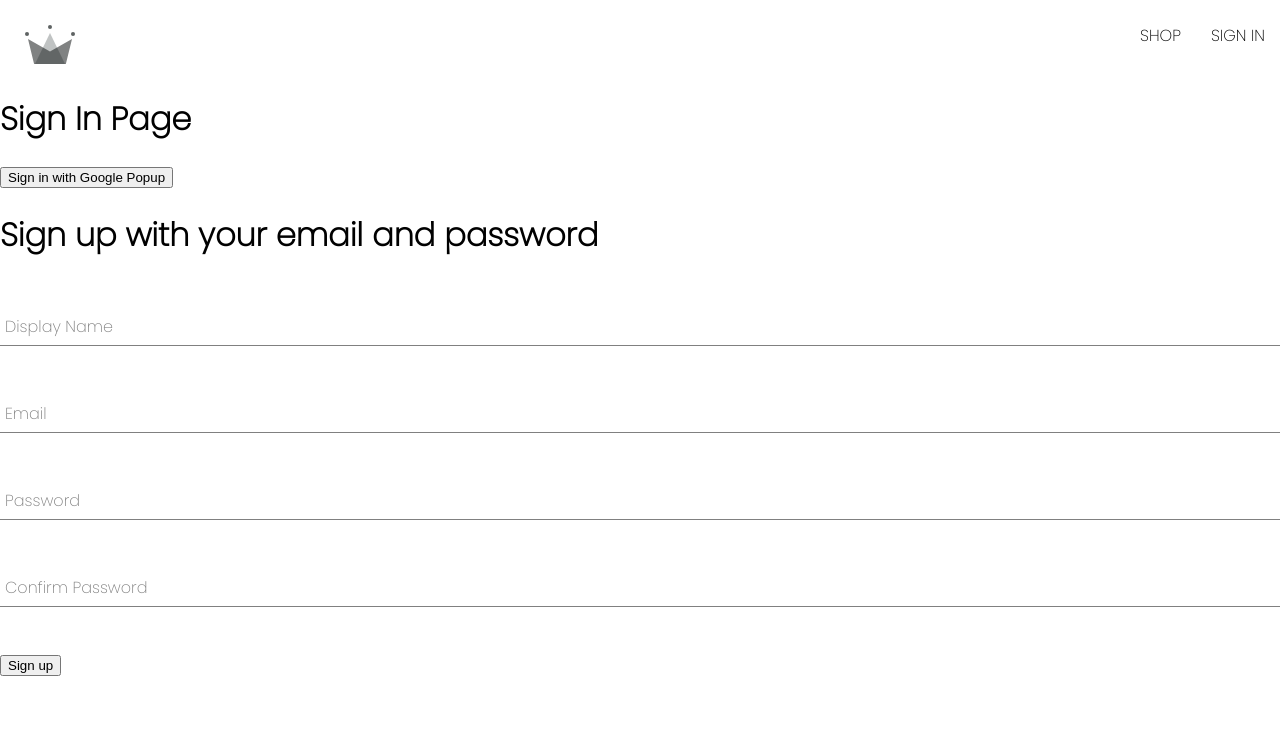
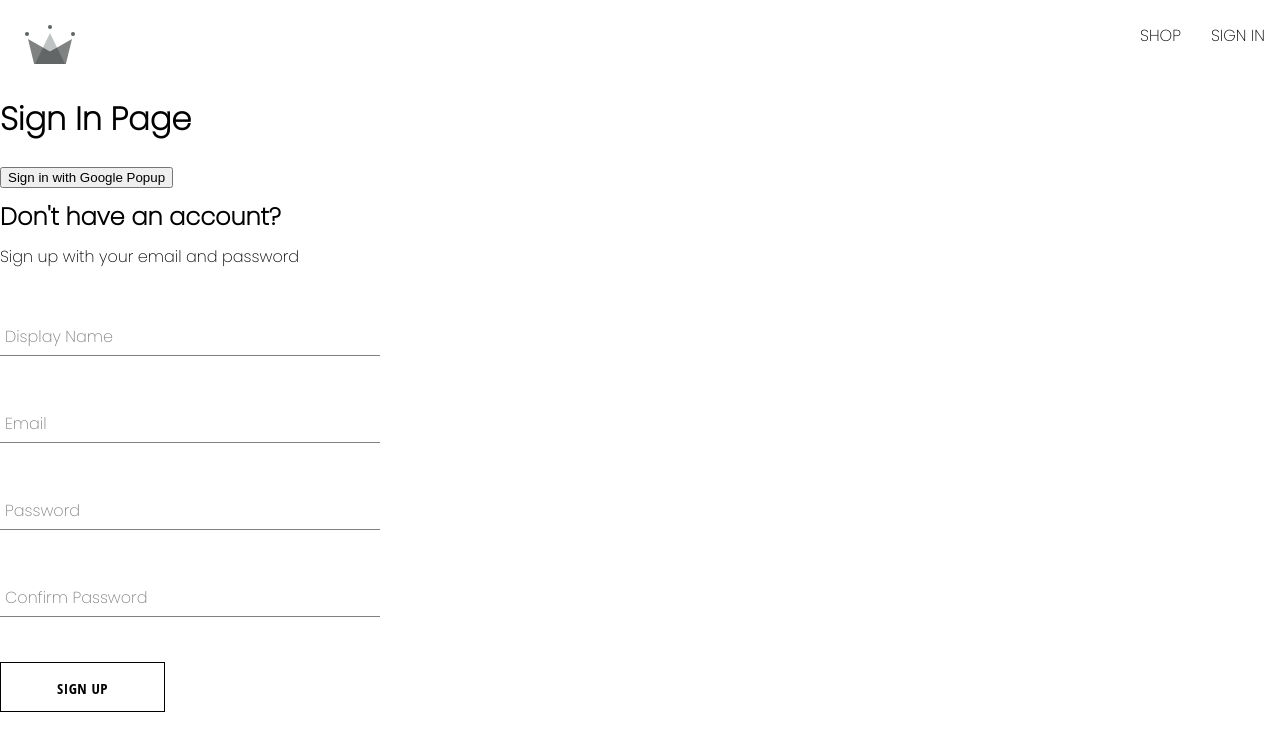
Before and after one commit to jainKinjal02/crownClothing, a React (Create React App) app: page /sign-in in a window 1280 px wide. Shown: the top 750 px of the page. Built offline with nearby package versions, Linux system fonts and the light colour scheme.

Commit message:
Button component added

```diff
--- /dev/null
+++ b/src/components/button/button.component.jsx
@@ -0,0 +1,23 @@
+/* three types of button in entire application
+default
+inverted
+google sign in
+*/
+
+import './button.styles.scss';
+
+const BUTTON_TYPES_CLASSES = {
+    google:'google-sign-in',
+    inverted: 'inverted'
+
+}
+
+const Button = ({ children ,buttonType,...otherProps })=>{
+    return (
+        <button className={`button-container ${BUTTON_TYPES_CLASSES[buttonType]}`} {...otherProps}>
+            {children}
+        </button>
+    )
+}
+
+export default Button;
--- /dev/null
+++ b/src/components/button/button.styles.scss
@@ -0,0 +1,46 @@
+.button-container {
+    min-width: 165px;
+    width: auto;
+    height: 50px;
+    letter-spacing: 0.5px;
+    line-height: 50px;
+    padding: 0 35px 0 35px;
+    font-size: 15px;
+    background-color: black;
+    color: white;
+    text-transform: uppercase;
+    font-family: 'Open Sans Condensed';
+    font-weight: bolder;
+    border: none;
+    cursor: pointer;
+    display: flex;
+    justify-content: center;
+
+    &:hover {
+      background-color: white;
+      color: black;
+      border: 1px solid black;
+    }
+
+    &.google-sign-in {
+      background-color: #4285f4;
+      color: white;
+
+      &:hover {
+        background-color: #357ae8;
+        border: none;
+      }
+    }
+
+    &.inverted {
+      background-color: white;
+      color: black;
+      border: 1px solid black;
+
+      &:hover {
+        background-color: black;
+        color: white;
+        border: none;
+      }
+    }
+  }
--- a/src/components/sign-up-form/sign-up-form.component.jsx
+++ b/src/components/sign-up-form/sign-up-form.component.jsx
@@ -1,5 +1,7 @@
 import { useState} from 'react';
 import { createAuthUserWithEmailAndPassword ,createUserDocumentFromAuth} from '../../utils/firebase/firebase.utils';
+import './sign-up-form.styles.scss';
+import Button from '../button/button.component';
 
 import FormInput from '../form-input/form-input.component';
 
@@ -53,8 +55,9 @@
     }
 
     return (
-        <div>
-            <h1>Sign up with your email and password</h1>
+        <div className="sign-up-container">
+            <h2>Don't have an account?</h2>
+            <span>Sign up with your email and password</span>
             <form onSubmit={handleSubmit}>
                <FormInput
                     label="Display Name"
@@ -78,7 +81,7 @@
 
                 <FormInput label="Confirm Password" inputOptions={{type:"password", required: true, onChange:handleChange ,name:"confirmPassword" ,value:confirmPassword}} />
 
-                <button type="submit">Sign up</button>
+                <Button type="submit"  buttonType='inverted' children='SIGN UP'/>
             </form>
         </div>
     )
--- /dev/null
+++ b/src/components/sign-up-form/sign-up-form.styles.scss
@@ -0,0 +1,9 @@
+.sign-up-container{
+    display: flex;
+    flex-direction: column;
+    width: 380px;
+
+    h2{
+        margin: 10px 0;
+    }
+}
```
